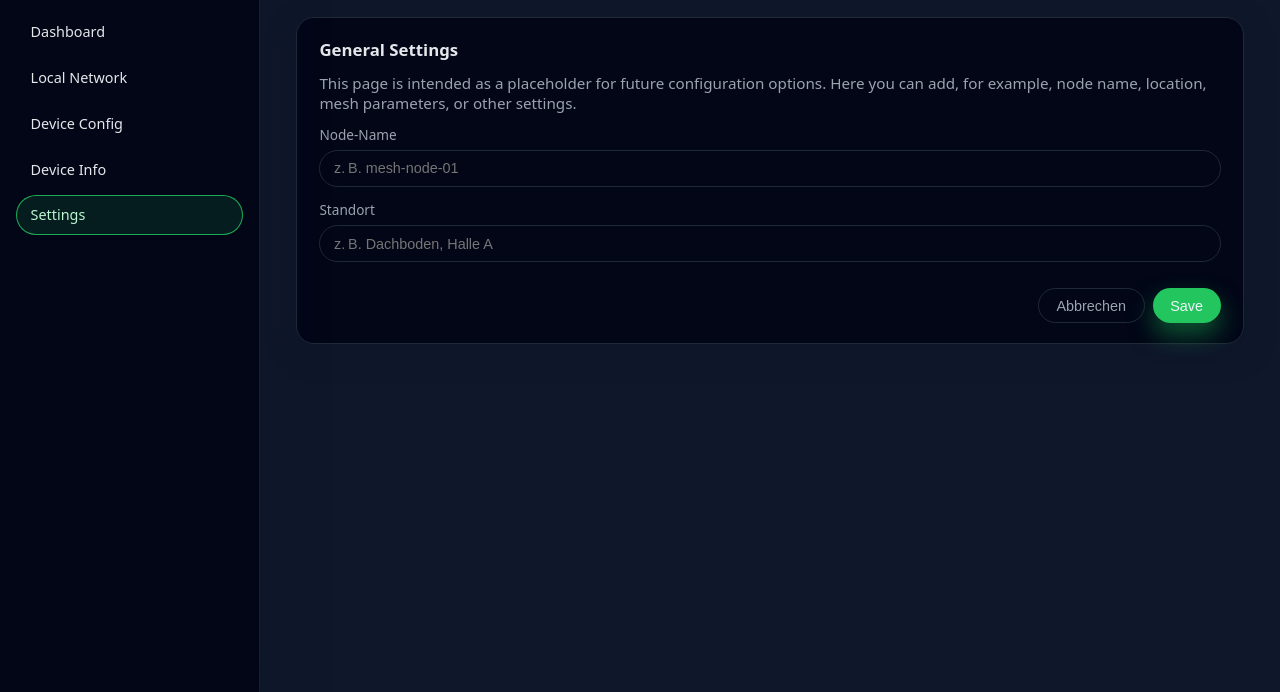
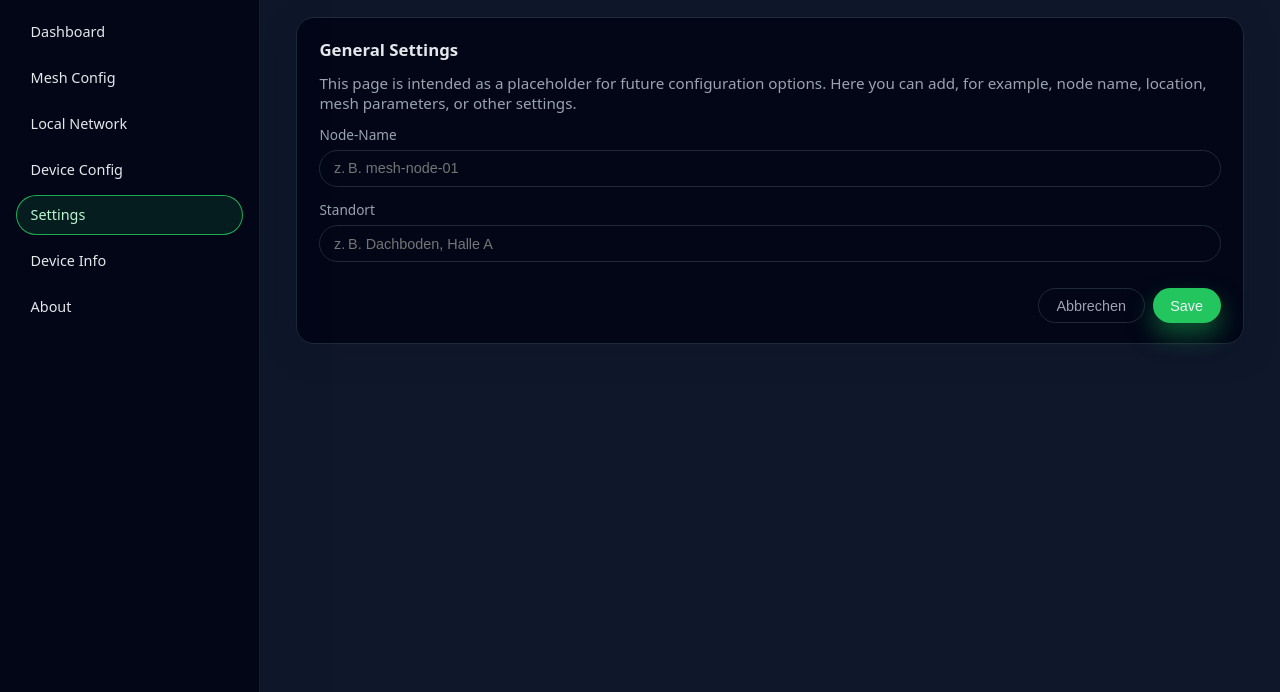
Before and after one commit to orbismesh/ORBIS-Mesh, a Flask app: page /settings in a window 1280 px wide. Shown: the part 108-800 px from the top of the page. Run offline with Flask 3, Linux system fonts and the light colour scheme; the visitor is signed in with stand-in values (Sample User, id 1).

Commit message:
New Sites added
Added new placeholder sites

```diff
--- a/move_me/opt/orbis_data/interface/app.py
+++ b/move_me/opt/orbis_data/interface/app.py
@@ -686,6 +686,37 @@
     )
 
 
+
+@app.route("/mesh-config", methods=["GET", "POST"])
+@login_required
+def mesh_config():
+    """Mesh configuration page (UI-only placeholder)."""
+    if request.method == "POST":
+        # The underlying mesh configuration backend is device-specific.
+        # For now, acknowledge the request and keep the UI responsive.
+        flash("Mesh configuration has been saved (pending device-side implementation).", "success")
+        return redirect(url_for("mesh_config"))
+
+    return render_template(
+        "mesh_config.html",
+        branding="Orbis Mesh",
+        page_title="Mesh Config",
+        active_page="mesh_config",
+    )
+
+
+@app.route("/about")
+@login_required
+def about():
+    """About page."""
+    return render_template(
+        "about.html",
+        branding="Orbis Mesh",
+        page_title="About",
+        active_page="about",
+    )
+
+
 @app.route("/settings")
 @login_required
 def settings():
--- a/move_me/opt/orbis_data/interface/templates/base.html
+++ b/move_me/opt/orbis_data/interface/templates/base.html
@@ -34,6 +34,10 @@
                class="sidebar-link {% if active_page == 'dashboard' %}is-active{% endif %}">
                 Dashboard
             </a>
+            <a href="{{ url_for('mesh_config') }}"
+               class="sidebar-link {% if active_page == 'mesh_config' %}is-active{% endif %}">
+                Mesh Config
+            </a>
             <a href="{{ url_for('local_network') }}"
                class="sidebar-link {% if active_page == 'local_network' %}is-active{% endif %}">
                 Local Network
@@ -42,13 +46,17 @@
                class="sidebar-link {% if active_page == 'device_config' %}is-active{% endif %}">
                 Device Config
             </a>
+            <a href="{{ url_for('settings') }}"
+               class="sidebar-link {% if active_page == 'settings' %}is-active{% endif %}">
+                Settings
+            </a>
             <a href="{{ url_for('device_info') }}"
                class="sidebar-link {% if active_page == 'device_info' %}is-active{% endif %}">
                 Device Info
             </a>
-            <a href="{{ url_for('settings') }}"
-               class="sidebar-link {% if active_page == 'settings' %}is-active{% endif %}">
-                Settings
+            <a href="{{ url_for('about') }}"
+               class="sidebar-link {% if active_page == 'about' %}is-active{% endif %}">
+                About
             </a>
         </nav>
     </aside>
```
Also changed, not shown: move_me/opt/orbis_data/interface/templates/about.html (added, +50 -0 lines), move_me/opt/orbis_data/interface/templates/mesh_config.html (added, +53 -0 lines).
